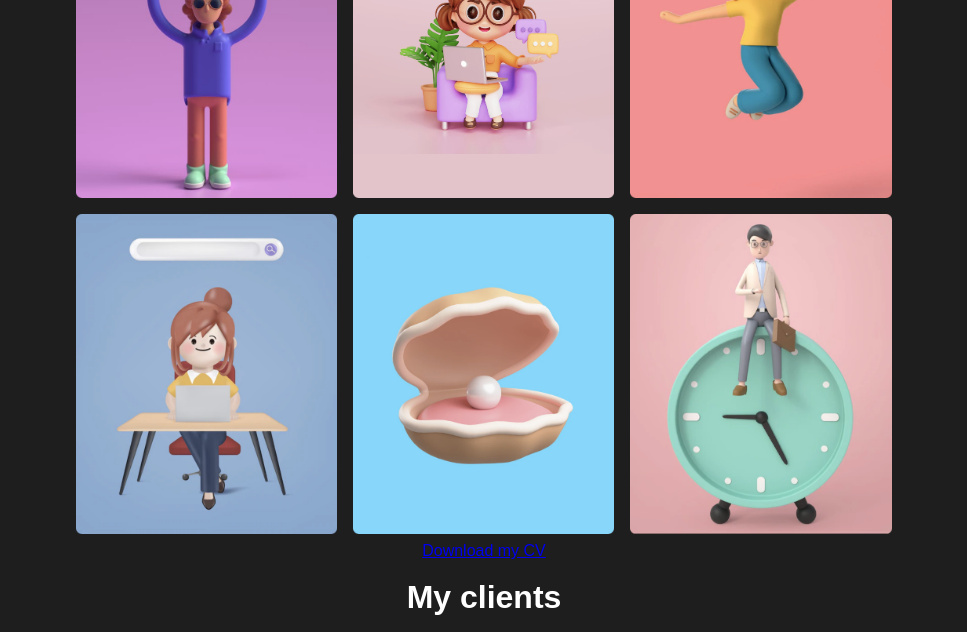
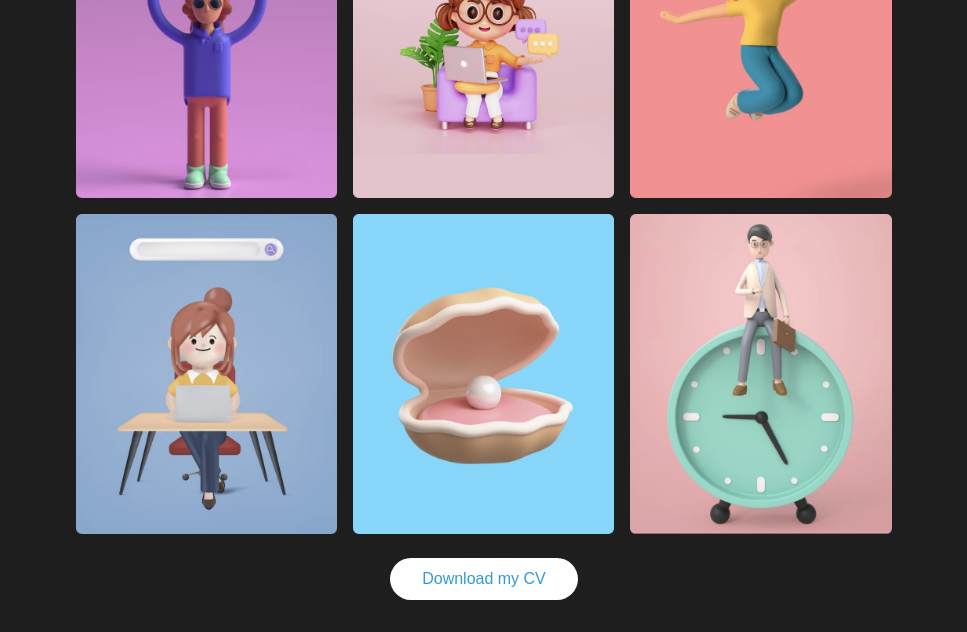
Before and after one commit to itssammywaweru/portfolio-html-css-only, a plain HTML site: page index.html in a window 1280 px wide. Shown: the part 1753-2385 px from the top of the page, without its empty margins (156-1123 px from the left). Drawn offline with Linux system fonts and the light colour scheme.

Commit message:
edited the download cv part to be a button

```diff
--- a/index.html
+++ b/index.html
@@ -151,7 +151,7 @@
         />
       </div>
 
-      <a href="assets/Sammy--MurigiCV.pdf" download="Sammy_CV">Download my CV</a>
+      <a href="assets/Sammy--MurigiCV.pdf" download="Sammy_CV" class="downloadCvBtn">Download my CV</a>
     </section>
     <section class="contactPage" id="Clients">
       <div class="clients">
--- a/styles.css
+++ b/styles.css
@@ -14,7 +14,6 @@ body{
    text-decoration: none;
    color: white;
 }
-
 .navbar{
     background: rgb(30,30,30);
     height: 5rem;
@@ -111,15 +110,17 @@ body{
 .introPara{
     font-weight: 200;
     font-size: medium;
+    color: yellow;
 }
 
-.hireMeBtn{
+.hireMeBtn, .downloadCvBtn{
     background-color: white;
     margin: 1rem 0;
     border: none;
     border-radius: 2rem;
     padding: .75rem 2rem;
     color: #3498db;
+    text-decoration: none;
 }
 
 .hireMeImg{
```
